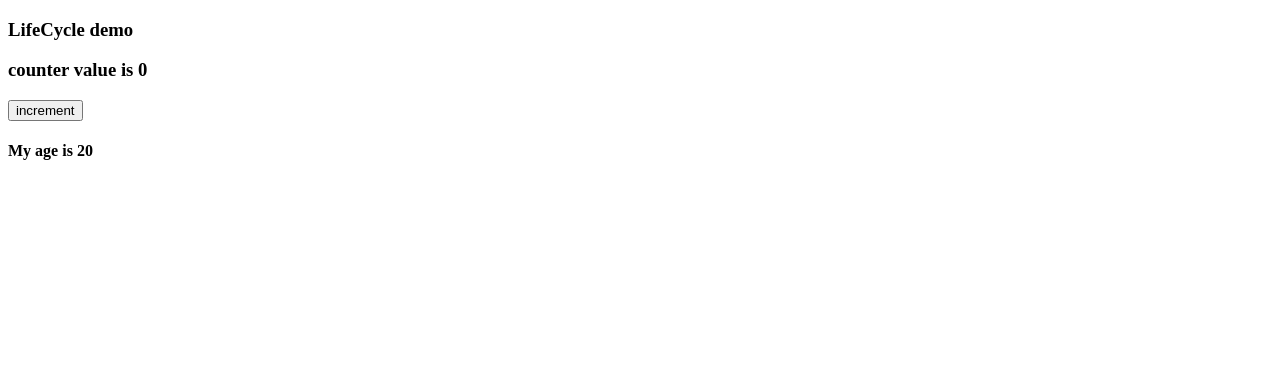
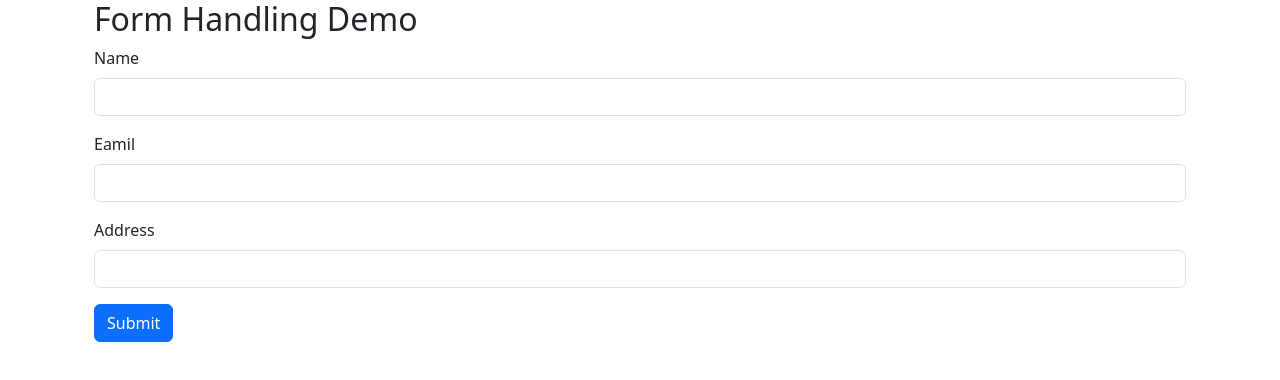
Before and after one commit to smishra1000/fsd-mwf, a React (Create React App) app in the folder reactjs-sessions/sample-app/: page / in a window 1280 px wide. Shown: the top 380 px of the page. Built offline with nearby package versions, Linux system fonts and the light colour scheme.

Commit message:
bottstrap added

```diff
--- a/reactjs-sessions/sample-app/package.json
+++ b/reactjs-sessions/sample-app/package.json
@@ -6,6 +6,7 @@
     "@testing-library/jest-dom": "^5.17.0",
     "@testing-library/react": "^13.4.0",
     "@testing-library/user-event": "^13.5.0",
+    "bootstrap": "^5.3.3",
     "react": "^18.3.1",
     "react-dom": "^18.3.1",
     "react-scripts": "5.0.1",
--- a/reactjs-sessions/sample-app/src/App.js
+++ b/reactjs-sessions/sample-app/src/App.js
@@ -1,13 +1,14 @@
 import Blogs from "./class-based/Blogs";
 import Employee from "./class-based/Employee";
 import EventHandling from "./class-based/EventHandling";
+import FormHandling from "./class-based/FormHandling";
 import HeaderBar from "./class-based/HeaderBar";
 import LifeCycleDemo from "./class-based/LifeCycleDemo";
 import MyResume from "./class-based/MyResume";
 import User from "./class-based/User";
 function App() {
   return (
-    <div className="App">
+    <div className="App container">
       {/* <div>
         <div className='user-card'>
           <div style={{ background: "yellow", width: '120px', height: '100px' }}></div>
@@ -26,7 +27,8 @@ function App() {
       {/* <Blogs/> */}
 
       {/* <EventHandling/> */}
-      <LifeCycleDemo age={20}/>
+      {/* <LifeCycleDemo age={20}/> */}
+      <FormHandling/>
     </div>
   );
 }
--- /dev/null
+++ b/reactjs-sessions/sample-app/src/class-based/FormHandling.jsx
@@ -0,0 +1,91 @@
+import React from "react";
+
+class FormHandling extends React.Component {
+    constructor(props) {
+        super(props);
+        this.state = {
+            name: "",
+            email: "",
+            address: "",
+            employees: []
+        }
+    }
+
+    onNameChange(e) {
+        this.setState({ name: e.target.value })
+    }
+
+    onEmailChange(e) {
+        this.setState({ email: e.target.value })
+    }
+
+    onAddressChange(e) {
+        this.setState({ address: e.target.value })
+    }
+
+    onSave(e) {
+        e.preventDefault();
+
+        let emp = {
+            name: this.state.name,
+            email: this.state.email,
+            address: this.state.address
+        }
+        let empList = this.state.employees;
+        empList.push(emp)
+        this.setState({ employees: empList })
+        this.setState({ name: "", email: "", address: "" })
+    }
+
+    deleteEmployee(e,el){
+        let newList = this.state.employees.filter((item)=>{
+            return item.email!==el.email
+        })
+
+        this.setState({employees:newList})
+    }
+
+    render() {
+        return (
+            <div className="container">
+                <h2>Form Handling Demo</h2>
+                <form onSubmit={(e) => this.onSave(e)}>
+                    <div class="mb-3">
+                        <label class="form-label">Name</label>
+                        <input type="text" class="form-control" value={this.state.name} onChange={(e) => this.onNameChange(e)} />
+                    </div>
+                    <div class="mb-3">
+                        <label class="form-label">Eamil</label>
+                        <input type="text" class="form-control" value={this.state.email} onChange={(e) => this.onEmailChange(e)} />
+                    </div>
+                    <div class="mb-3">
+                        <label class="form-label">Address</label>
+                        <input type="text" class="form-control" value={this.state.address} onChange={(e) => this.onAddressChange(e)} />
+                    </div>
+                    <button type="submit" class="btn btn-primary">Submit</button>
+                </form>
+                <div className="row">
+                    {this.state.employees.map((item) => {
+                        return (
+                            <div className="col-md-3">
+                                <div className="card">
+                                    <div className="card-body">
+                                        <h5>{item.name}</h5>
+                                        <h5>{item.address}</h5>
+                                        <p>{item.email}</p>
+                                    </div>
+                                    <div>
+                                        <button className="btn btn-danger" onClick={(e)=>this.deleteEmployee(e,item)}>delete</button>
+                                    </div>
+                                </div>
+                            </div>
+                        )
+                    })}
+
+                </div>
+            </div>
+        )
+    }
+}
+
+export default FormHandling
--- a/reactjs-sessions/sample-app/src/class-based/LifeCycleDemo.jsx
+++ b/reactjs-sessions/sample-app/src/class-based/LifeCycleDemo.jsx
@@ -27,8 +27,9 @@ class LifeCycleDemo extends React.Component{
             <div>
                 <h3>LifeCycle demo</h3>
                 <h3>counter value is {this.state.counter}</h3>
-                <button onClick={this.increment}>increment</button>
+                <button className="btn btn-primary"  onClick={this.increment}>increment</button>
                 <h4>My age is {this.state.age}</h4>
+                <button className="btn btn-danger">Logout</button>
             </div>
         )
     }
@@ -55,6 +56,10 @@ class LifeCycleDemo extends React.Component{
     componentDidUpdate(){
         console.log("5. update phase componentDidUpdate")
     }
+
+    componentWillUnmount(){
+        console.log("componennt unmounting")
+    }
 }
 
 export default LifeCycleDemo
--- a/reactjs-sessions/sample-app/src/index.js
+++ b/reactjs-sessions/sample-app/src/index.js
@@ -6,6 +6,8 @@ import "./Main.css"
 import Header from './Header';
 import Footer from './Footer';
 
+import "bootstrap/dist/js/bootstrap.bundle.js"
+import "bootstrap/dist/css/bootstrap.min.css"
 
 const root = ReactDOM.createRoot(document.getElementById('root'));
 root.render(
@@ -18,3 +20,7 @@ root.render(
   // </div>
   <App/>
 );
+
+// setTimeout(()=>{
+//   root.unmount();
+// },2000)
```
Also changed, not shown: 1 other file (tests, documents, lock files or other folders).
